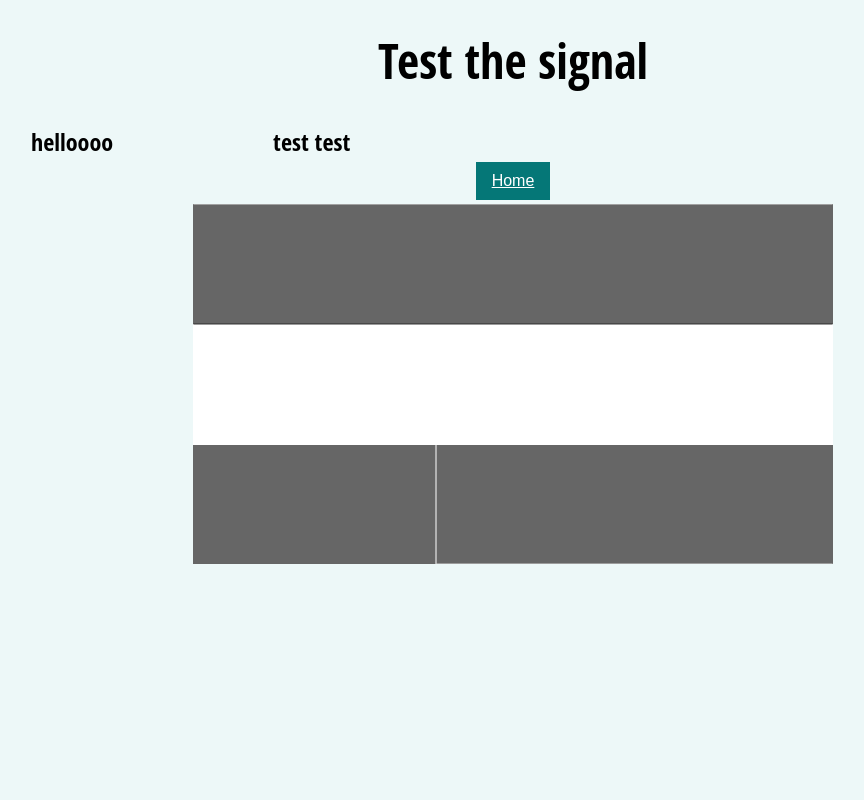
After one commit to joeadham/DSP-Task-5, a Flask app: page /mouse in a window 1280 px wide. The commit adds this page. Shown: the whole page, without its empty margins (127-991 px from the left). Run offline with Flask 2, Linux system fonts and the light colour scheme; some libraries are stand-ins or nearby versions.

Commit message:
added mouse signal page

```diff
--- a/app.py
+++ b/app.py
@@ -17,6 +17,10 @@ phases = []
 @app.route("/", methods=["POST", "GET"])
 def main():
     return render_template("/layouts/page.html")
+
+@app.route("/mouse", methods=["POST", "GET"])
+def mouse():
+    return render_template("/layouts/mouse.html")
 
 
 @app.route("/postmethod", methods=["POST"])
--- /dev/null
+++ b/templates/layouts/mouse.html
@@ -0,0 +1,43 @@
+<html>
+
+<head>
+  <link rel="stylesheet" href="/static/css/style.css" />
+  <title>Digital Filter Design</title>
+</head>
+<script src="https://cdn.jsdelivr.net/npm/p5@1.5.0/lib/p5.js"></script>
+
+
+<body onload="draw();">
+  <h1 id="title">Test the signal</h1>
+
+
+  <div class="row">  <div >
+    <script src = "/static/js/mouse.js"></script>
+  </div>
+</div>
+  <div class="row">
+    <div class="column">
+
+    </div>
+    <div class="column">
+     helloooo
+
+    </div>
+
+    <div class="column">
+        test test
+    </div>
+
+  </div>
+
+
+    <div >
+            <!-- 3shan yroh page tanya  -->
+      <button class="button" onclick=""> <a href="/">Home</a>  </button>
+
+    </div>
+
+
+</body>
+
+</html>
--- a/templates/layouts/page.html
+++ b/templates/layouts/page.html
@@ -54,7 +54,7 @@
 
     <div >
             <!-- 3shan yroh page tanya  -->
-      <button class="button" onclick=""> Mouse signal </button>
+      <button class="button" onclick=""> <a href = mouse>Mouse signal</a> </button>
 
     </div>
     <script src="/static/js/graph.js"></script>
--- a/templates/static/css/style.css
+++ b/templates/static/css/style.css
@@ -94,3 +94,15 @@ label {
   background-color: rgb(5, 119, 119);
   color: white;
 }
+
+
+
+a { color: inherit; }
+
+.canvas-container {
+  position: absolute;
+  top: 50px; /* or any other value to position it at the desired location */
+  left: 0;
+  right: 0;
+  bottom: 0;
+}
--- /dev/null
+++ b/templates/static/js/mouse.js
@@ -0,0 +1,54 @@
+let xvals = [];
+    let yvals = [];
+    let bvals = [];
+    // var canvas = document.getElementById('test')
+    function setup() {
+      createCanvas(640, 360);
+      noSmooth();
+      xvals = new Array(width).fill(0);
+      yvals = new Array(width).fill(0);
+      bvals = new Array(width).fill(0);
+    }
+
+    function draw() {
+      background(102);
+
+      for (let i = 1; i < width; i++) {
+        xvals[i-1] = xvals[i];
+        yvals[i-1] = yvals[i];
+        bvals[i-1] = bvals[i];
+      }
+      // Add the new values to the end of the array
+      xvals[width-1] = mouseX;
+      yvals[width-1] = mouseY;
+
+      if (mouseIsPressed) {
+        bvals[width-1] = 0;
+      } else {
+        bvals[width-1] = height/3;
+      }
+
+      fill(255);
+      noStroke();
+      rect(0, height/3, width, height/3+1);
+
+      for(let i = 1; i < width; i++) {
+        // Draw the x-values
+        stroke(255);
+        point(i, map(xvals[i], 0, width, 0, height/3-1));
+
+        // Draw the y-values
+        stroke(0);
+        point(i, height/3+yvals[i]/3);
+
+        // Draw the mouse presses
+        stroke(255);
+        line(i, (2*height/3) + bvals[i], i, (2*height/3) + bvals[i-1]);
+      }
+    }
+
+    canvas.width = 720;
+canvas.height = 400;
+
+// call the draw function
+draw();
```
